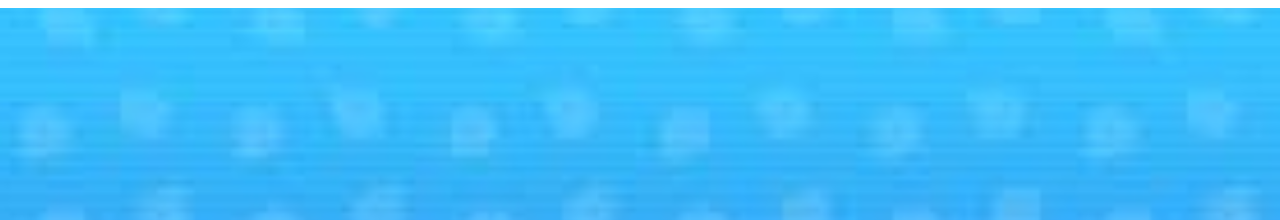
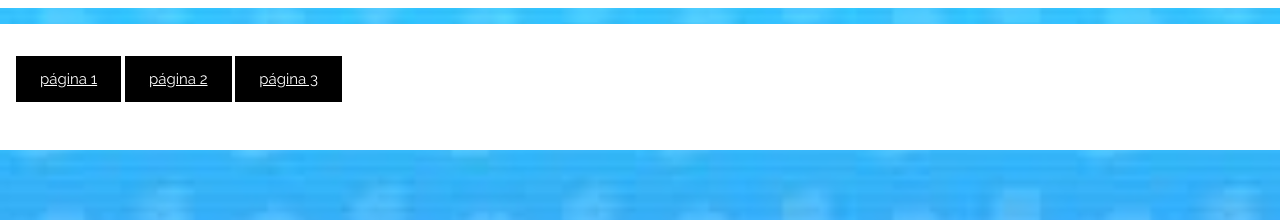
Before and after one commit to AntonioLV8/yokai, a plain HTML site: page páginaweb/index.html in a window 1280 px wide. Shown: the part 119-339 px from the top of the page. Drawn offline with nearby package versions, Linux system fonts and the light colour scheme.

Commit message:
Update index.html

```diff
--- a/páginaweb/index.html
+++ b/páginaweb/index.html
@@ -40,4 +40,10 @@ body, html {height: 100%}
 
    </footer>
 </body>
+  <footer class="w3-container w3-white w3-padding-32 w3-margin-bottom">
+   <button class="w3-button w3-black w3-padding-large w3-margin-bottom"><a href="pagina1.html">página 1</a></button>
+   <button class="w3-button w3-black w3-padding-large w3-margin-bottom"><a href="pagina2.html">página 2</a></button>
+   <button class="w3-button w3-black w3-padding-large w3-margin-bottom"><a href="pagina3.html">página 3</a></button>
+
+   </footer>
 </html>
```
